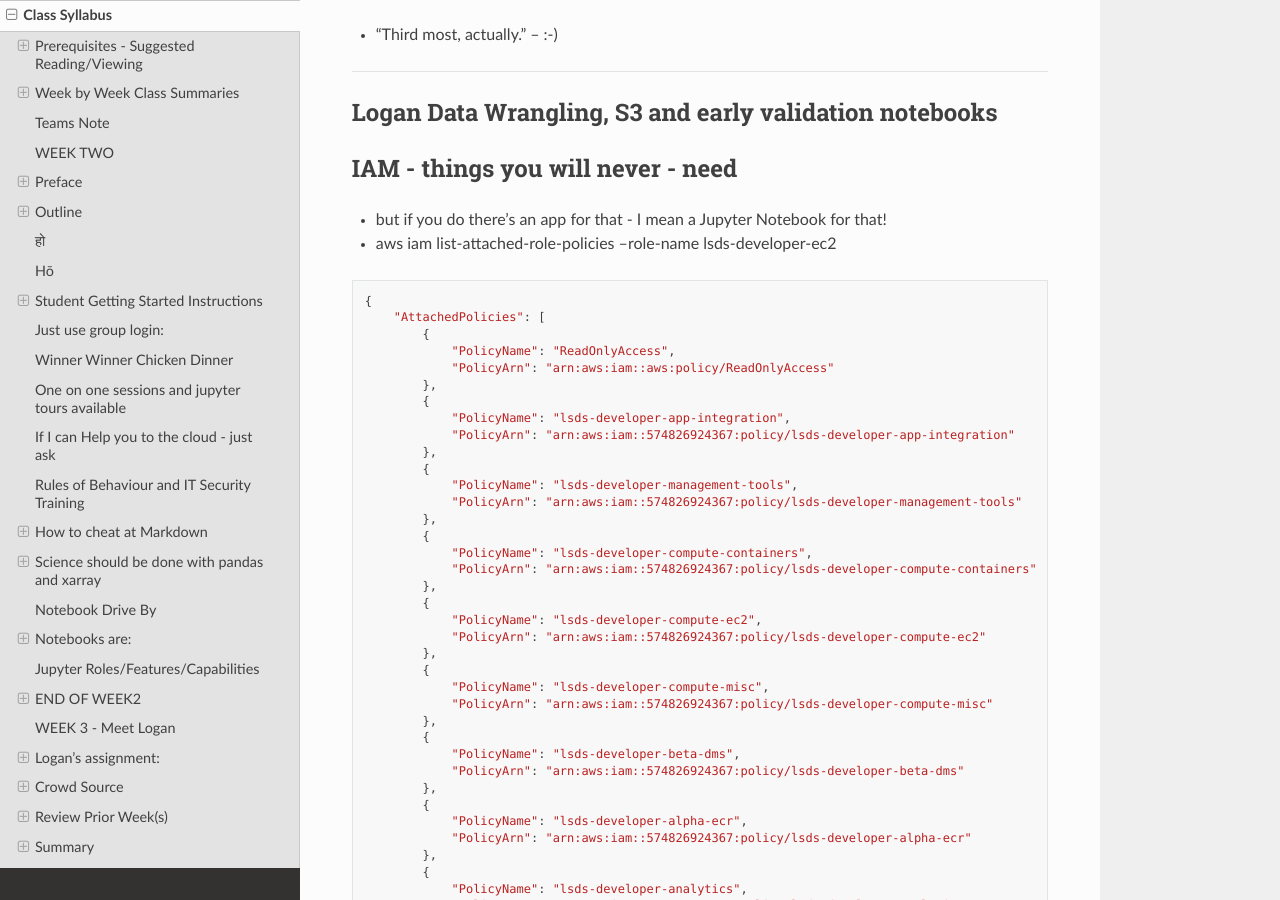
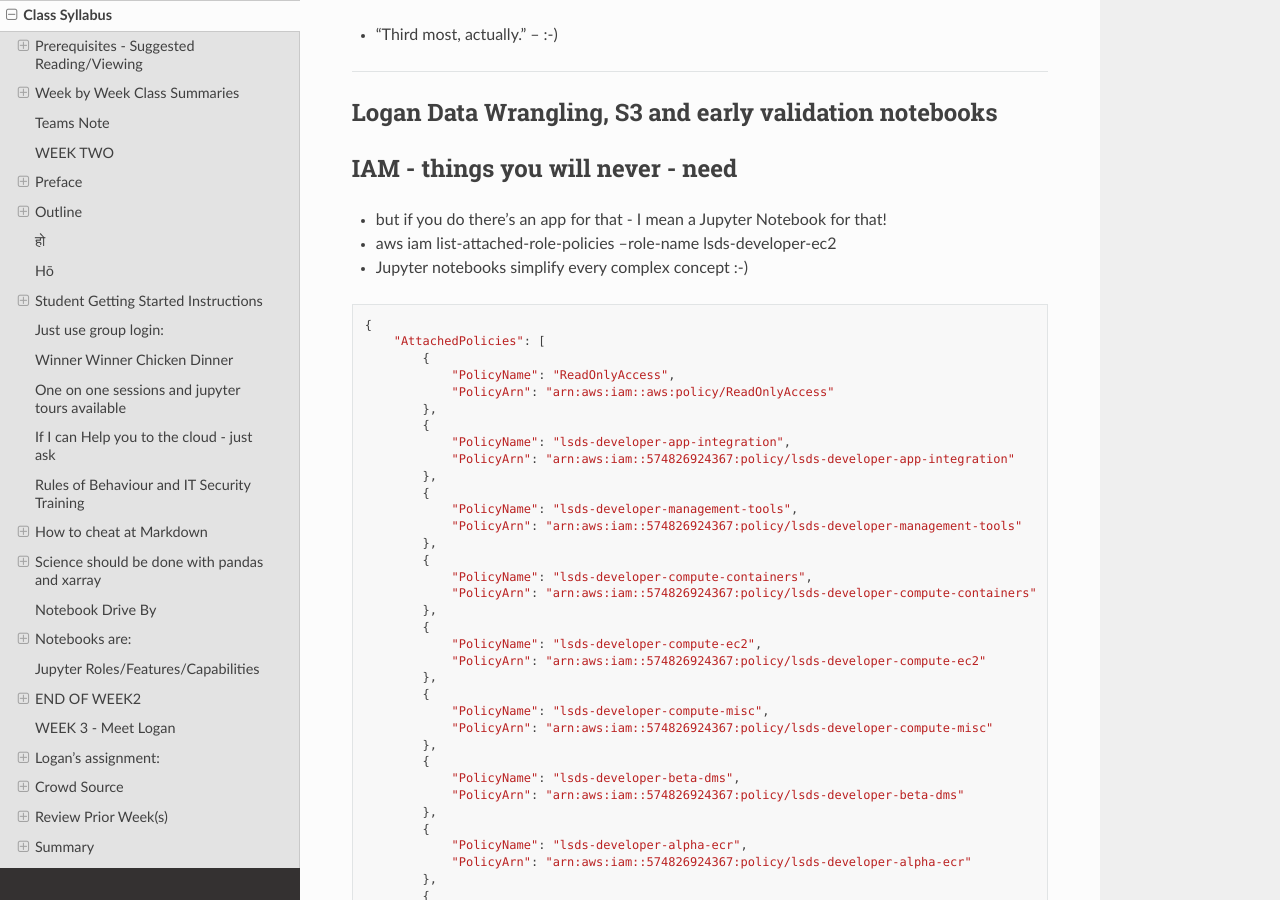
Before and after one commit to tonybutzer/harmony, a Sphinx documentation site: the page built from documentation/source/00weekbyweek.md, in a window 1280 px wide and 900 px high, scrolled down 27741 px. Built offline with Sphinx 7.4.7 and the Read the Docs theme 2.0.0, drawn with Linux system fonts in a browser that asks for light colours; pages that are not in the unit, such as notebooks, are missing from menus.

Commit message:
automatic git update from Makefile

````diff
--- a/documentation/source/00weekbyweek.md
+++ b/documentation/source/00weekbyweek.md
@@ -1008,6 +1008,7 @@ Cheers,
 - but if you do there's an app for that - I mean a Jupyter Notebook for that!
 
 - aws iam list-attached-role-policies --role-name lsds-developer-ec2
+- Jupyter notebooks simplify every complex concept :-)
 
 
 ```
````
